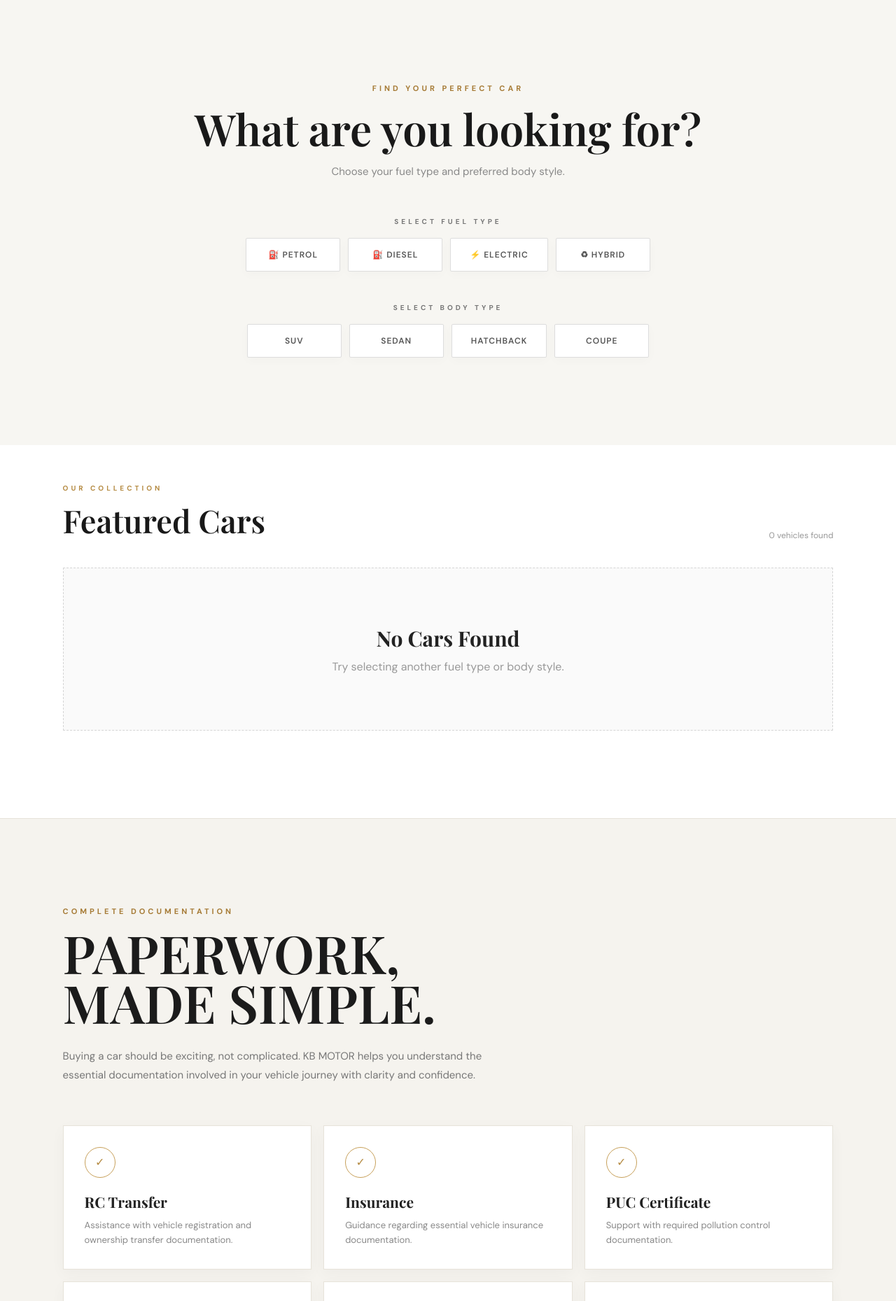
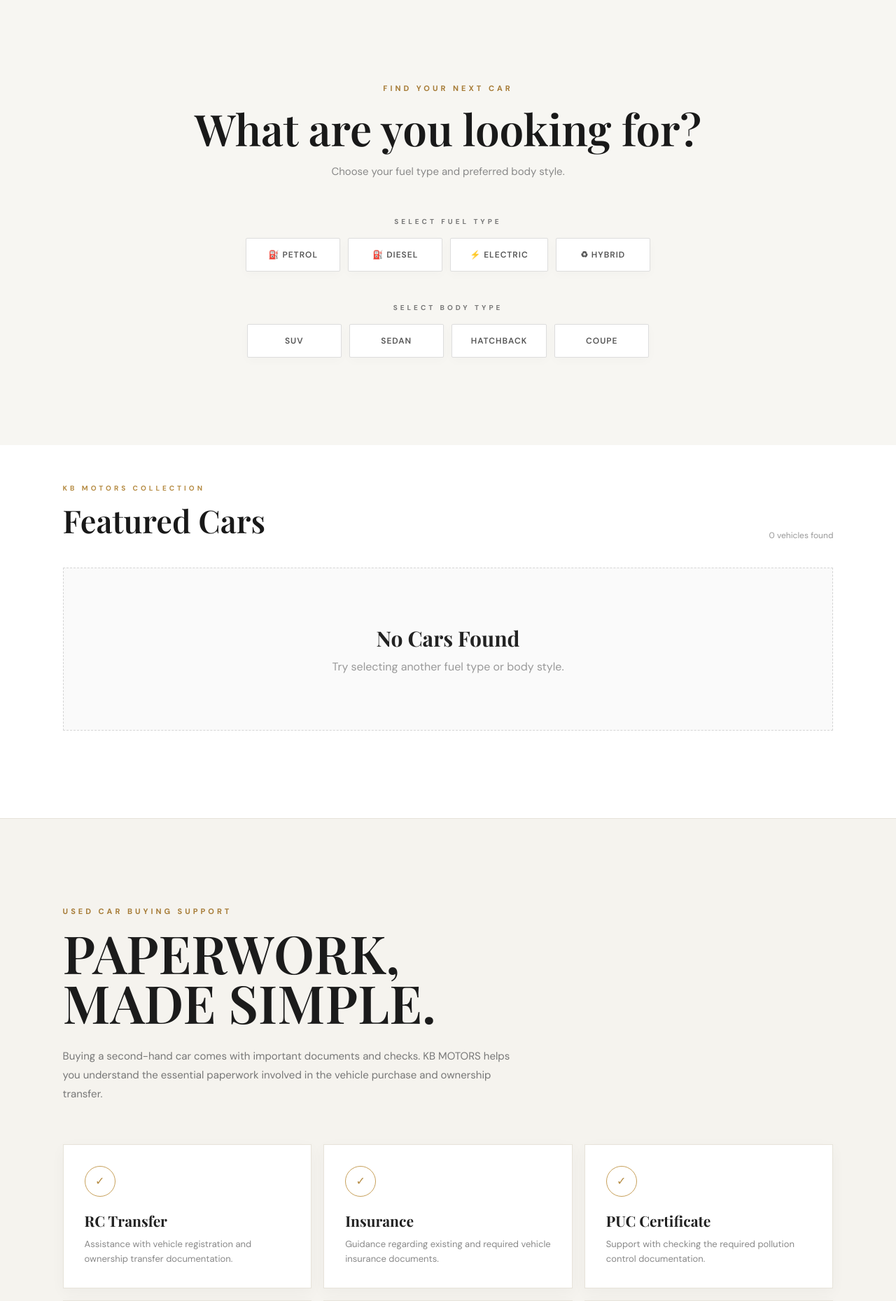
Before and after one commit to kbmotors/k.b.motors1985, a Django app: page / in a window 1280 px wide. Shown: the part 822-2681 px from the top of the page at 70% size. Run offline with Django 5.2, Linux system fonts and the light colour scheme; data that the repository does not hold is empty; parts of the project's set-up code (start-up, migrations or seed data) failed here and were passed over.

Commit message:
Fix car image URL field

```diff
--- a/templates/home.html
+++ b/templates/home.html
@@ -7,8 +7,9 @@
     <meta charset="UTF-8">
     <meta name="viewport" content="width=device-width, initial-scale=1.0">
 
-    <title>KB MOTOR | Premium Automotive</title>
-
+    <title>KB MOTORS | Quality Pre-Owned Cars</title>
+
+    <!-- GOOGLE FONTS -->
     <link rel="preconnect" href="https://fonts.googleapis.com">
     <link rel="preconnect" href="https://fonts.gstatic.com" crossorigin>
 
@@ -1119,12 +1180,14 @@
 <body>
 
 
-<!-- ================= NAVBAR ================= -->
+<!-- =====================================================
+     NAVBAR
+===================================================== -->
 
 <nav id="navbar">
 
     <a href="#home" class="logo">
-        KB <span>MOTOR</span>
+        KB <span>MOTORS</span>
     </a>
 
     <ul>
@@ -1164,26 +1227,30 @@
 </nav>
 
 
-
-<!-- ================= HERO ================= -->
+<!-- =====================================================
+     HERO
+===================================================== -->
 
 <section class="hero" id="home">
 
     <div class="hero-content">
 
         <div class="small-title">
-            PREMIUM AUTOMOTIVE EXPERIENCE
+            QUALITY PRE-OWNED CARS
         </div>
 
         <h1>
             FIND YOUR<br>
-            <span>NEXT DRIVE.</span>
+            <span>NEXT CAR.</span>
         </h1>
 
         <p class="hero-description">
-            Discover a carefully selected collection of
-            premium vehicles built for people who expect
-            more from every journey.
+
+            Explore a carefully selected collection of
+            quality second-hand cars at KB MOTORS.
+            Find the right vehicle at the right price
+            for your next journey.
+
         </p>
 
         <div class="hero-buttons">
@@ -1193,7 +1260,7 @@
             </a>
 
             <a href="#paperwork" class="hero-btn-outline">
-                DOCUMENTATION
+                BUYING GUIDE
             </a>
 
         </div>
@@ -1203,13 +1270,14 @@
 </section>
 
 
-
-<!-- ================= SEARCH ================= -->
+<!-- =====================================================
+     SEARCH
+===================================================== -->
 
 <section class="search-section" id="search">
 
     <div class="section-label">
-        FIND YOUR PERFECT CAR
+        FIND YOUR NEXT CAR
     </div>
 
     <h2 class="section-title">
@@ -1307,7 +1380,7 @@
         <div>
 
             <div class="cars-header-label">
-                OUR COLLECTION
+                KB MOTORS COLLECTION
             </div>
 
             <h2>
@@ -1339,15 +1412,14 @@
 
                     <div class="car-image">
 
-                        <!-- IMPORTANT:
-                             USING image_url
-                             NOT car.image
-                        -->
-
-                        {% if car.image_url %}
+                        <div class="used-badge">
+                            PRE-OWNED
+                        </div>
+
+                        {% if car.image %}
 
                             <img
-                                src="{{ car.image_url }}"
+                                src="{{ car.image.url }}"
                                 alt="{{ car.brand }} {{ car.model_name }}"
                                 loading="lazy"
                             >
@@ -1356,7 +1428,7 @@
 
                             <img
                                 src="https://images.unsplash.com/photo-1553440569-bcc63803a83d?auto=format&fit=crop&w=1000&q=85"
-                                alt="{{ car.brand }} {{ car.model_name }}"
+                                alt="KB MOTORS"
                                 loading="lazy"
                             >
 
@@ -1391,6 +1463,10 @@
 
                             <span>{{ car.transmission }}</span>
 
+                        </div>
+
+                        <div class="car-price-label">
+                            ASKING PRICE
                         </div>
 
                         <div class="car-price">
@@ -1441,7 +1518,7 @@
         <div class="paperwork-heading">
 
             <div class="paperwork-label">
-                COMPLETE DOCUMENTATION
+                USED CAR BUYING SUPPORT
             </div>
 
             <h2>
@@ -1450,16 +1527,17 @@
             </h2>
 
             <p>
-                Buying a car should be exciting, not complicated.
-                KB MOTOR helps you understand the essential
-                documentation involved in your vehicle journey
-                with clarity and confidence.
+                Buying a second-hand car comes with important
+                documents and checks. KB MOTORS helps you
+                understand the essential paperwork involved
+                in the vehicle purchase and ownership transfer.
             </p>
 
         </div>
 
 
         <div class="documents-grid">
+
 
             <div class="document-card">
 
@@ -1490,8 +1568,8 @@
                 </h3>
 
                 <p>
-                    Guidance regarding essential vehicle
-                    insurance documentation.
+                    Guidance regarding existing and
+                    required vehicle insurance documents.
                 </p>
 
             </div>
@@ -1508,8 +1586,8 @@
                 </h3>
 
                 <p>
-                    Support with required pollution
-                    control documentation.
+                    Support with checking the required
+                    pollution control documentation.
                 </p>
 
             </div>
@@ -1540,12 +1618,12 @@
                 </div>
 
                 <h3>
-                    Sale Documentation
+                    Sale Documents
                 </h3>
 
                 <p>
-                    Essential paperwork associated
-                    with the vehicle sale process.
+                    Important paperwork associated with
+                    the purchase and sale of a used car.
                 </p>
 
             </div>
@@ -1574,16 +1652,16 @@
         <div class="paperwork-note">
 
             <strong>
-                KB MOTOR DOCUMENTATION ASSISTANCE
+                KB MOTORS DOCUMENTATION ASSISTANCE
             </strong>
 
             <br>
 
-            We help simplify the documentation journey.
-            Actual registration, ownership transfer,
-            insurance and statutory approvals remain
-            subject to applicable government and
-            authorized agency procedures.
+            We help simplify the documentation journey for
+            pre-owned vehicle buyers. Actual registration,
+            ownership transfer, insurance and statutory
+            approvals remain subject to applicable government
+            and authorized agency procedures.
 
         </div>
 
@@ -1592,24 +1670,25 @@
 </section>
 
 
-
-<!-- ================= CTA ================= -->
+<!-- =====================================================
+     CTA
+===================================================== -->
 
 <section class="cta">
 
     <div class="section-label">
-        YOUR NEXT JOURNEY STARTS HERE
+        YOUR NEXT CAR STARTS HERE
     </div>
 
     <h2>
         Ready to find<br>
-        your car?
+        your next car?
     </h2>
 
     <p>
-        Explore our collection and discover a vehicle
-        that matches your lifestyle, preferences and
-        ambitions.
+        Explore our collection of quality pre-owned cars
+        and find a vehicle that fits your requirements,
+        lifestyle and budget.
     </p>
 
     <a href="#search" class="cta-btn">
@@ -1619,29 +1698,33 @@
 </section>
 
 
-
-<!-- ================= FOOTER ================= -->
+<!-- =====================================================
+     FOOTER
+===================================================== -->
 
 <footer>
 
     <div class="footer-logo">
-        KB <span>MOTOR</span>
+        KB <span>MOTORS</span>
     </div>
 
     <div>
-        © 2026 KB MOTOR.
-        Premium Cars. Extraordinary Drives.
+        © 2026 KB MOTORS.
+        Quality Pre-Owned Cars.
     </div>
 
 </footer>
 
 
-
-<!-- ================= JAVASCRIPT ================= -->
+<!-- =====================================================
+     JAVASCRIPT
+===================================================== -->
 
 <script>
 
-    /* NAVBAR */
+    /* =====================================================
+       NAVBAR SCROLL
+    ===================================================== */
 
     const navbar =
         document.getElementById("navbar");
@@ -1700,12 +1785,17 @@
         card.style.transform =
             "translateY(25px)";
 
+        card.style.transition =
+            "opacity .6s ease, transform .6s ease";
+
         observer.observe(card);
 
     });
 
 
-    /* PAPERWORK REVEAL */
+    /* =====================================================
+       PAPERWORK REVEAL
+    ===================================================== */
 
     const documents =
         document.querySelectorAll(".document-card");
```
Also changed, not shown: other parts of templates/home.html (+138 -67 lines), templates/car_detail.html (+9 -9 lines). Lines whose indentation alone changed are shown as unchanged.
